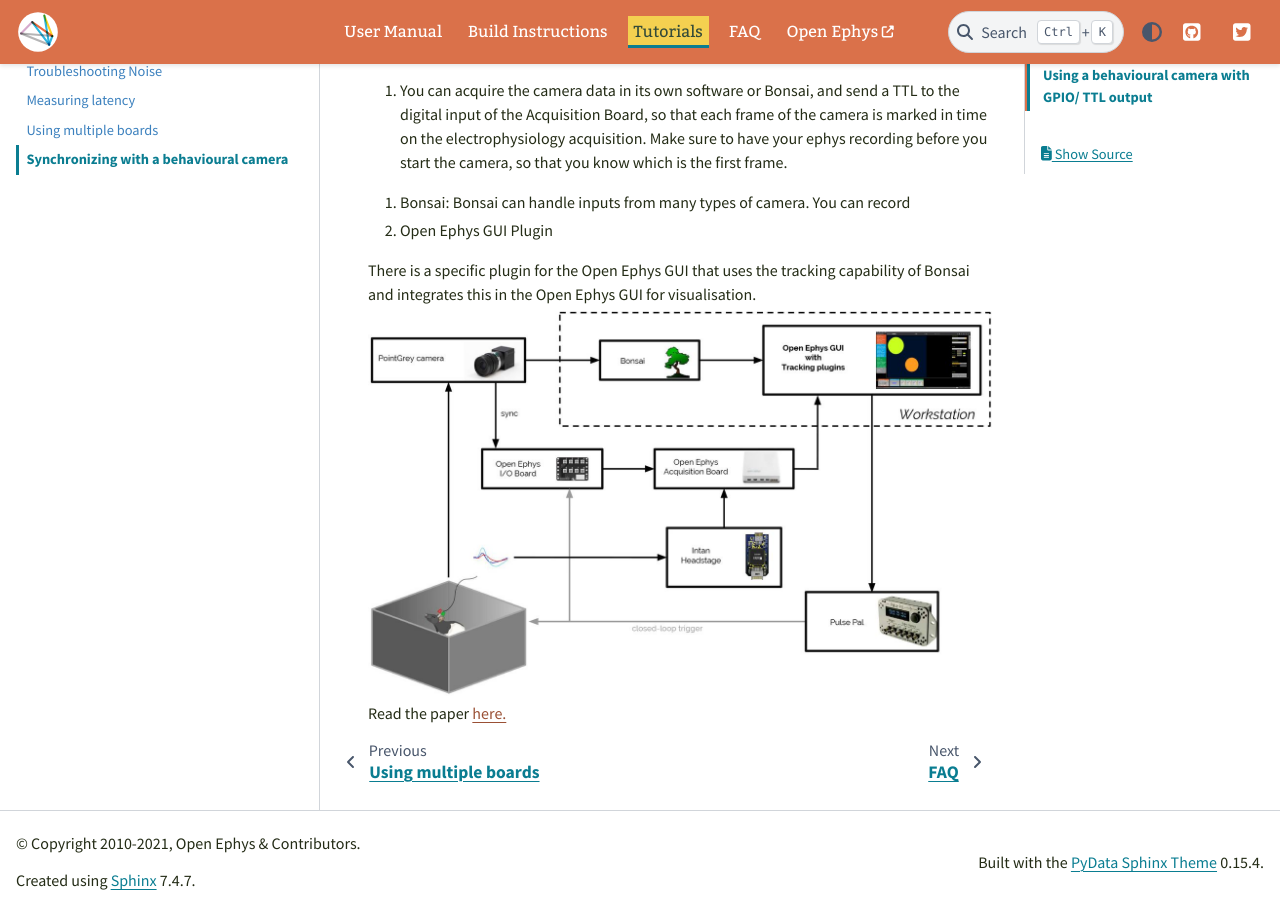
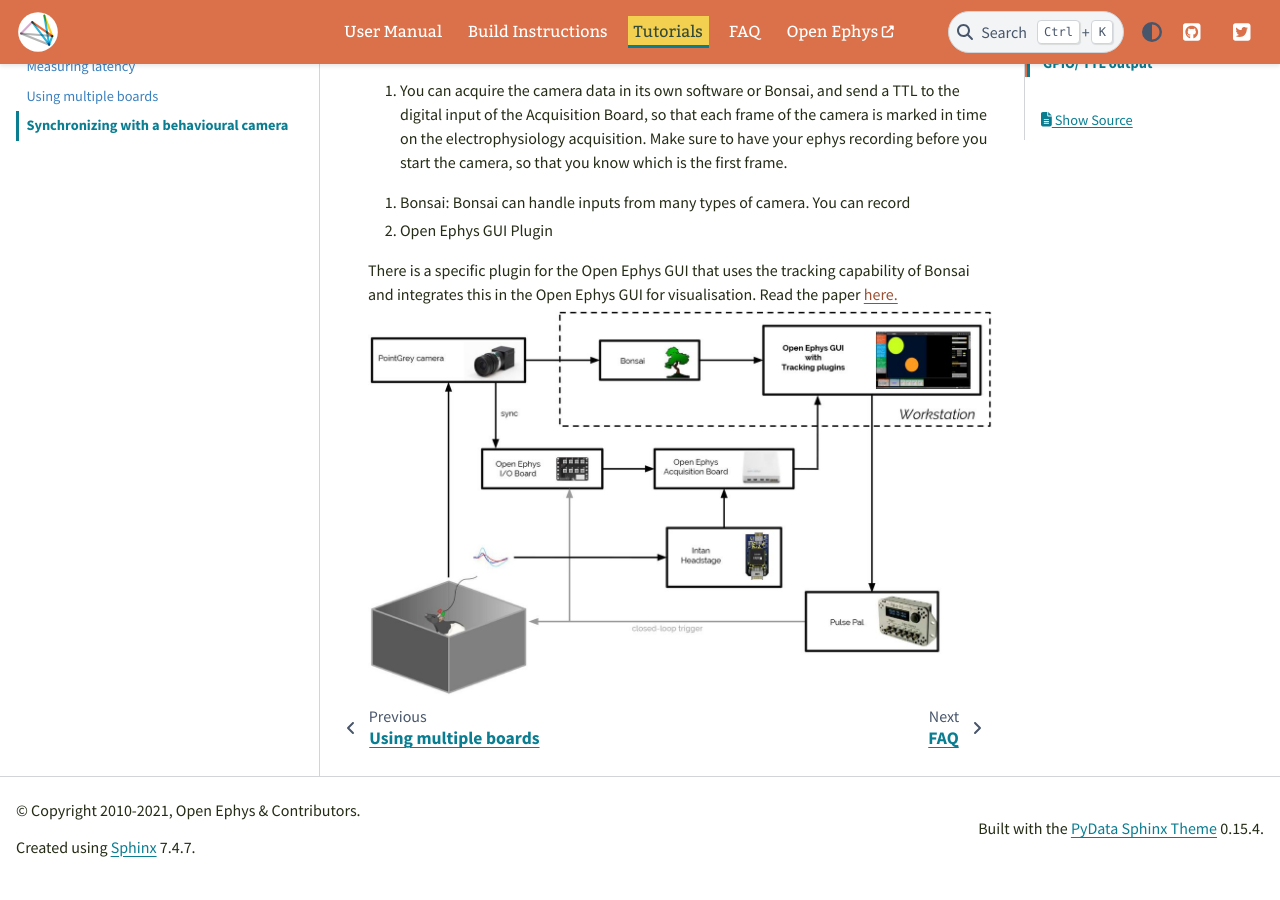
Before and after one commit to open-ephys/acq-board-docs, a Sphinx documentation site: the page built from source/Tutorials/Ephys-with-behavioural-camera.rst, in a window 1280 px wide and 900 px high, scrolled down 1210 px. Built offline with Sphinx 7.4.7 and the PyData theme 0.15.4, drawn with Linux system fonts in a browser that asks for light colours.

Commit message:
fix links

```diff
--- a/source/Tutorials/Ephys-with-behavioural-camera.rst
+++ b/source/Tutorials/Ephys-with-behavioural-camera.rst
@@ -24,9 +24,7 @@
 
 2) Open Ephys GUI Plugin
 
-There is a specific plugin for the Open Ephys GUI that uses the tracking capability of Bonsai and integrates this in the Open Ephys GUI for visualisation.
+There is a specific plugin for the Open Ephys GUI that uses the tracking capability of Bonsai and integrates this in the Open Ephys GUI for visualisation. Read the paper `here. <https://iopscience.iop.org/article/10.1088/1741-2552/aacf45#jneaacf45s2>`_
 
 .. image:: ../_static/images/tutorials/tracking.jpg
   :target: https://iopscience.iop.org/article/10.1088/1741-2552/aacf45#jneaacf45s2
-
-Read the paper `here. <https://iopscience.iop.org/article/10.1088/1741-2552/aacf45#jneaacf45s2>`_
```
Also changed, not shown: 1 other file.
